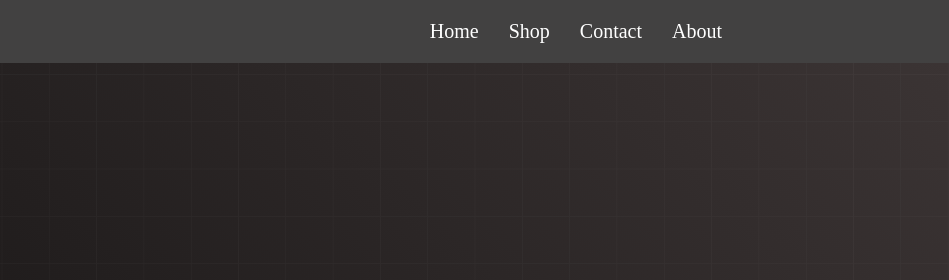
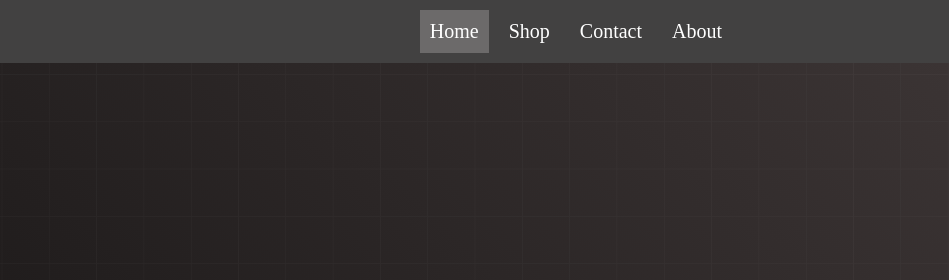
Before and after one commit to anfal11/digital-product-practice, a plain HTML site: page index.html in a window 1280 px wide. In both pictures the pointer is over the item "Home". Shown: the top 280 px of the page, 331-1280 px from the left. Drawn offline with Linux system fonts and the light colour scheme.

Commit message:
added hover in navigation bar

```diff
--- a/style.css
+++ b/style.css
@@ -30,6 +30,10 @@
     margin-top: 10px;
     margin-bottom: 10px;
     font-size: 20px;
+}
+.item:hover{
+    background-color: rgba(255, 251, 251, 0.219);
+    cursor: cell;
 }
 .body-container{
     display: flex;
```
